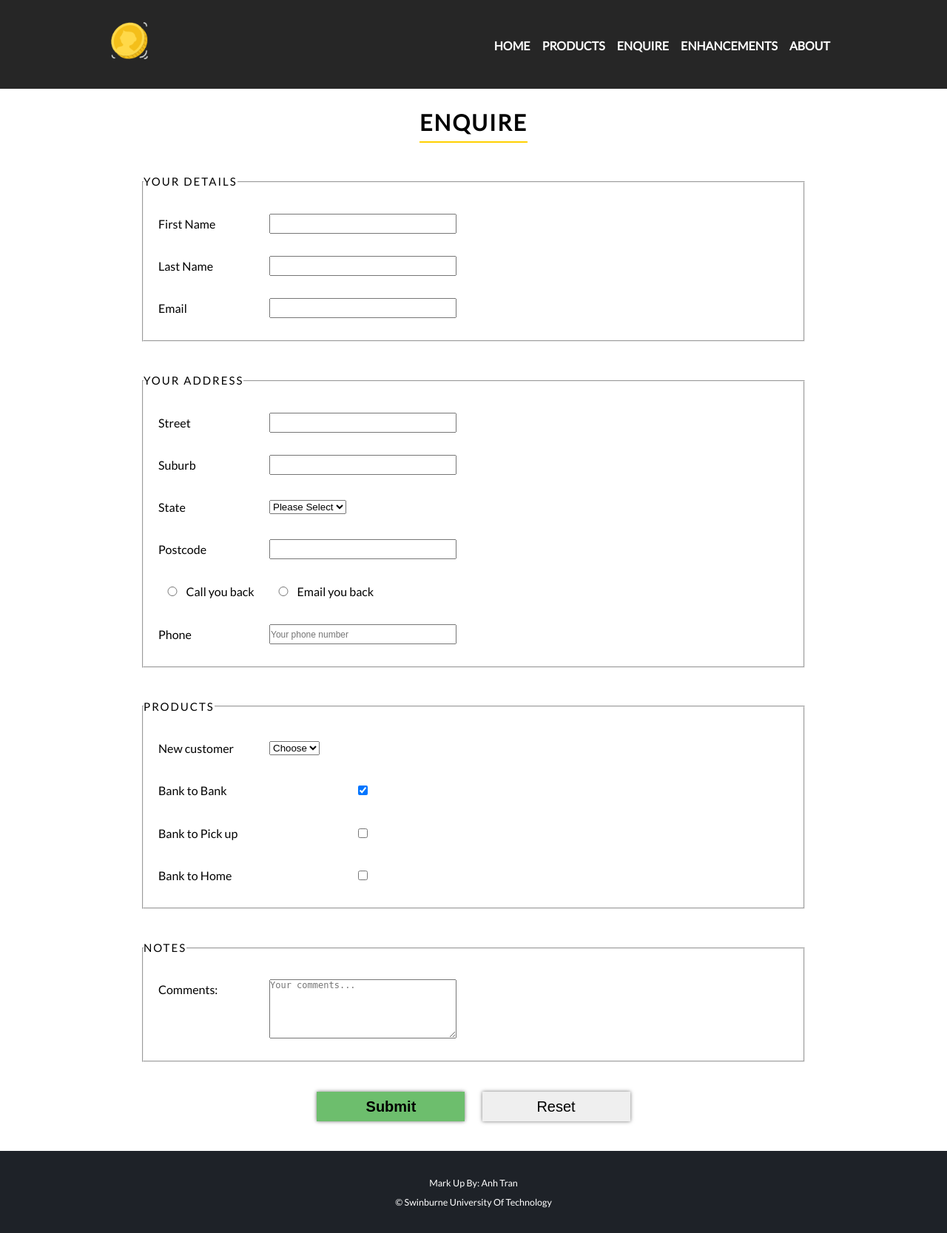
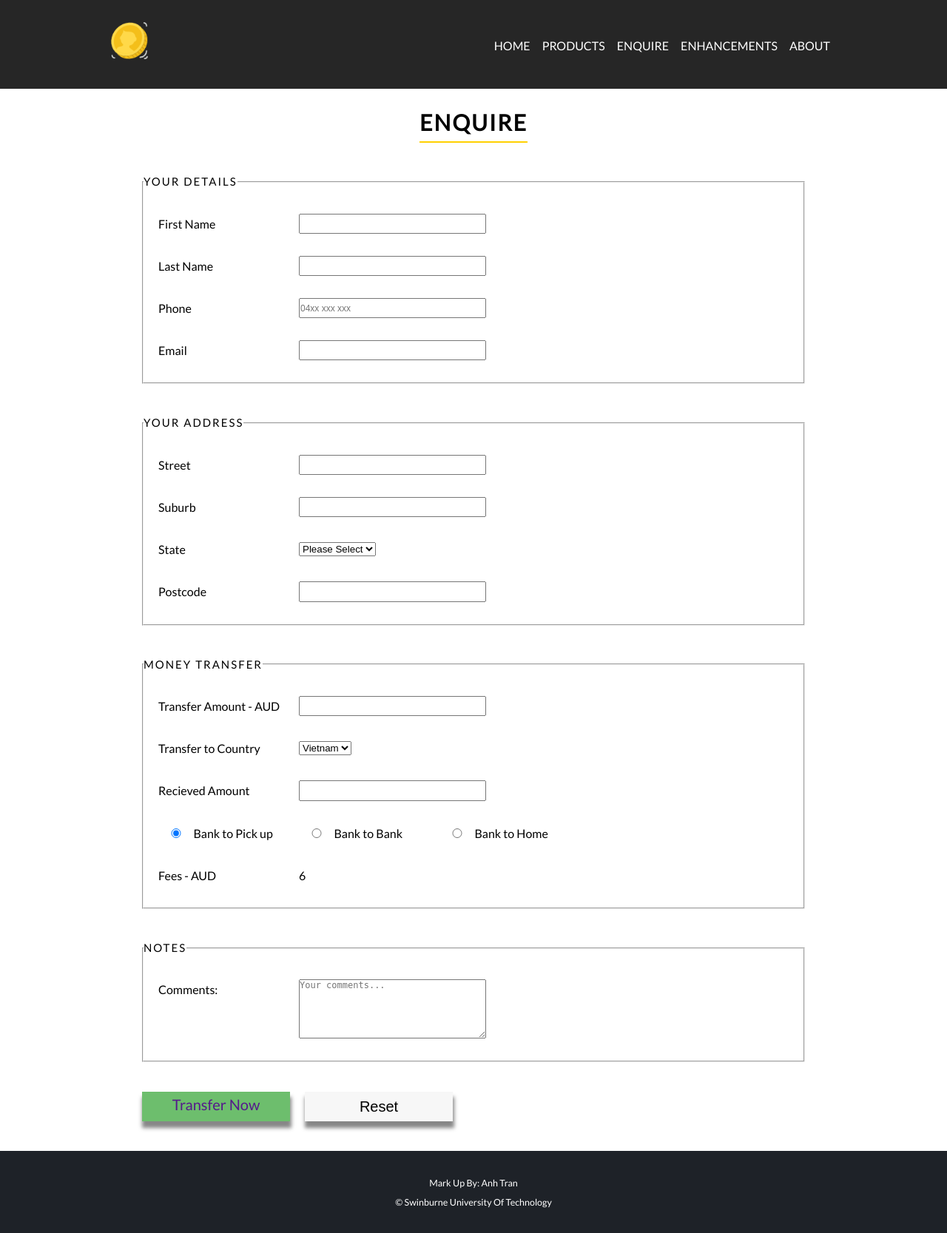
Before and after one commit to anhtran304/restaurant_assignment, a PHP site: page /enquire.html in a window 1280 px wide. Shown: the whole page at 74% size. Run offline with PHP 8.4, Linux system fonts and the light colour scheme; some libraries are stand-ins or nearby versions.

Commit message:
Finish Enquire.html with JS

```diff
--- a/enquire.html
+++ b/enquire.html
@@ -9,6 +9,7 @@
     <link rel="stylesheet" href="https://use.fontawesome.com/releases/v5.2.0/css/all.css" integrity="sha384-hWVjflwFxL6sNzntih27bfxkr27PmbbK/iSvJ+a4+0owXq79v+lsFkW54bOGbiDQ" crossorigin="anonymous"/>
     <link rel="stylesheet" href="styles/style.css"/>
     <title>Swap - Money Transfer | Enquire</title>
+    <script src="scripts/part2.js"></script>
 </head>
 <body>
     <header class="header">
@@ -55,6 +56,10 @@
                 <input type="text" name= "lastname" id="lastname" maxlength="25" pattern="^[a-zA-Z]+$" required="required"/>
             </span>
             <span>
+                <label for="phone">Phone</label>
+                <input type="text" name= "phone" id="phone" pattern="^[0-9]{10}$" placeholder="04xx xxx xxx"/>
+            </span>
+            <span>
                 <label for="email">Email</label>
                 <input type="email" name= "email" id="email" required="required"/>
             </span>
@@ -87,26 +92,22 @@
                 <label for="postcode">Postcode</label>
                 <input type="text" name= "postcode" id="postcode" pattern="^[0-9]{4}$"/>
             </span>
-            <span>
+            <!-- <span>
                 <label for="callback"><input type="radio" id="callback" name="contactback" value="callback" required="required"/>Call you back</label>
                 <label for="emailback"><input type="radio" id="emailback" name="contactback" value="emailback"/>Email you back</label>
-            </span>
-            <span>
-                <label for="phone">Phone</label>
-                <input type="text" name= "phone" id="phone" pattern="^[0-9]{10}$" placeholder="Your phone number"/>
-            </span>
+            </span> -->
         </fieldset>
         <fieldset class="u-margin-bottom-4">
-            <legend class="heading-third">Products</legend>
-            <span class="section__enquire__select">
+            <legend class="heading-third">Money Transfer</legend>
+            <!-- <span class="section__enquire__select">
                 <label for="newcustomer">New customer</label>
                 <select name="newcustomer" id="newcustomer" required="required">
                     <option value="">Choose</option>
                     <option value="yes">Yes</option>
                     <option value="no">No</option>
                 </select>
-            </span>
-            <span class="section__enquire__select">
+            </span> -->
+            <!-- <span class="section__enquire__select">
                 <label for="banktobank">Bank to Bank</label>
                 <input type="checkbox" name="products[]" value="banktobank" id="banktobank" checked="checked"/>
             </span>
@@ -117,6 +118,66 @@
             <span class="section__enquire__select">
                 <label for="banktohome">Bank to Home</label>
                 <input type="checkbox" name="products[]" value="banktohome" id="banktohome"/>
+            </span> -->
+            <span>
+                <label for="transferAmount">Transfer Amount - AUD</label>
+                <input id="transferAmount" type="number" name="transferAmount"/>
+            </span>
+            <span class="section__enquire__select">
+                <label for="country">Transfer to Country</label>
+                <select name="country" id="country" required="required">
+                    <option value="vietnam" selected>Vietnam</option>
+                    <option value="canada">Canada</option>
+                    <option value="india">India</option>
+                    <option value="uk">UK</option>
+                </select>
+            </span>
+            <span>
+                <label id="lable_recievedAmount" for="recievedAmount">Recieved Amount</label>
+                <input id="recievedAmount" type="number" name="recievedAmount"/>
+            </span>
+            <span>
+                <label for="banktopickup"><input type="radio" id="banktopickup" name="service" value="banktopickup" required="required" checked/>Bank to Pick up</label>
+                <label for="banktobank"><input type="radio" id="banktobank" name="service" value="banktobank"/>Bank to Bank</label>
+                <label for="banktohome"><input type="radio" id="banktohome" name="service" value="banktohome" />Bank to Home</label>
+            </span>
+            <span>
+                <label for="fees">Fees - AUD</label>
+                <label id="fees">6</label>
+            </span>
+        </fieldset>
+        <fieldset id="recievedAddressField" class="u-margin-bottom-4">
+            <legend class="heading-third">Reciever details</legend>
+            <span>
+                <label for="recievedName">Name</label>
+                <input type="text" name="recievedName" id="recievedName" maxlength="25" pattern="^[a-zA-Z]+$"/>
+            </span>
+            <span>
+                <label for="recievedPhone">Phone</label>
+                <input type="text" name="recievedPhone" id="recievedPhone" pattern="^[0-9]{10}$" />
+            </span>
+            <span>
+                <label for="recievedAddress">Address</label>
+                <input type="text" name="recievedAddress" id="recievedAddress" maxlength="40" />
+            </span>
+            <span>
+                <label for="recievedCity">City</label>
+                <input type="text" name="recievedAddress" id="recievedCity" maxlength="40" />
+            </span>
+        </fieldset>
+        <fieldset id="recievedBankField" class="u-margin-bottom-4">
+            <legend class="heading-third">Reciever Bank details</legend>
+            <span>
+                <label for="recievedBankAcount">Account Number</label>
+                <input type="text" name="recievedBankAcount" id="recievedBankAcount" maxlength="25" pattern="^[a-zA-Z]+$"/>
+            </span>
+            <span>
+                <label for="recievedAccountName">Account Name</label>
+                <input type="text" name="recievedAccountName" id="recievedAccountName" pattern="^[0-9]{10}$"/>
+            </span>
+            <span>
+                <label for="recievedBankName">Bank Name</label>
+                <input type="text" name="recievedBankName" id="recievedBankName" maxlength="40" />
             </span>
         </fieldset>
         <fieldset class="u-margin-bottom-4">
@@ -126,8 +187,9 @@
                 <textarea placeholder="Your comments..." id="comments" name="comments" rows="6" cols="40"></textarea>
             </span>
         </fieldset>
-        <p class="u-margin-bottom-4 u-text-center">
-            <input class="btn btn__bold btn__success u-margin-right-2" type="submit" value="Submit"/>
+        <p class="u-margin-bottom-4 u-text-center display-flex">
+            <span class="btn btn__bold btn__success u-margin-right-2"><a href="">Transfer Now</a></span>
+            <!-- <input class="" type="submit" value="Transfer Now"/> -->
             <input class="btn" type="reset" value="Reset"/>
         </p>
         </form>
--- a/sass/abstracts/_variables.scss
+++ b/sass/abstracts/_variables.scss
@@ -3,11 +3,16 @@ $color-primary: #ffd000;
 $color-primary-light: #ffe570;
 $color-black: #262626;
 $color-black-light: #1e2228;
+$color-gey: #D3D3D3;
 $color-white: #fff;
 $color-grey: #f7f7f7;
 $color-blue: #2f8cf7;
 $color-blue-light: #97AAC3;
 
+// BUTTON
+$color-btn-success: rgb(109, 190, 109);
+$color-btn-success-hover: rgb(98, 168, 98);
+
 // GRID
 $grid-width: 114rem;
 $gutter-vertical: 8rem;
--- a/sass/base/_base.scss
+++ b/sass/base/_base.scss
@@ -24,7 +24,7 @@ fieldset {
         margin-left: 2rem;
     }
     label {
-        width: 15rem;
+        width: 19rem;
     }
     input, textarea {
         width: 30%;
--- a/sass/base/_typography.scss
+++ b/sass/base/_typography.scss
@@ -38,6 +38,24 @@ footer {
 
     @include alink;
 
+}
+
+a {
+    font-weight: 400;
+    text-decoration: none;
+    -webkit-transition: all 0.4s ease-in-out;
+    -moz-transition: all 0.4s ease-in-out;
+    -ms-transition: all 0.4s ease-in-out;
+    -o-transition: all 0.4s ease-in-out;
+
+    &:hover {
+        text-decoration: underline;
+        color: rgba(0, 0, 0, 0.6);
+    }
+
+    &:focus {
+        text-decoration: none;
+    }
 }
 
 .heading-primary {
--- a/sass/components/_button.scss
+++ b/sass/components/_button.scss
@@ -3,14 +3,24 @@
   height: 4rem;
   width: 20rem;
   font-size: 2rem;
-  box-shadow: 0px 0px 5px 0px rgba(0, 0, 0, 0.55);
+  box-shadow: 1px 8px 5px 1px rgba($color-black, 0.55);
   cursor: pointer;
+  background-color: $color-grey;
+
+  &:active {
+    box-shadow: 0 4px rgba($color-black, 0.55);
+    transform: translateY(4px);
+  }
 
   &__bold {
     font-weight: bold;
   }
 
   &__success {
-    background-color: rgb(109, 190, 109);
+    background-color: $color-btn-success;
+
+    &:hover {
+    background-color: $color-btn-success-hover;
+    }
   }
 }
--- a/sass/pages/_about.scss
+++ b/sass/pages/_about.scss
@@ -22,6 +22,9 @@
         padding:2px;
         background: $color-grey;
     }
+    a {
+        color: $color-primary;
+    }
     th{
         border: none;
     }
@@ -42,6 +45,7 @@
     justify-content: center;
 
     a {
+        color: $color-black-light;
         margin-right: 1rem;
         &:last-child{
             margin-right: 0;
--- a/sass/pages/_enquire.scss
+++ b/sass/pages/_enquire.scss
@@ -8,5 +8,9 @@
         &__select {
             align-items: center;
             }
+
+        a:hover {
+            text-decoration: none;
+        }
     }
 }
--- a/styles/style.css
+++ b/styles/style.css
@@ -41,7 +41,7 @@ fieldset span {
   margin-left: 2rem; }
 
 fieldset label {
-  width: 15rem; }
+  width: 19rem; }
 
 fieldset input, fieldset textarea {
   width: 30%; }
@@ -108,6 +108,19 @@ footer {
   footer a:active, footer a:hover {
     color: #ffd000; }
 
+a {
+  font-weight: 400;
+  text-decoration: none;
+  -webkit-transition: all 0.4s ease-in-out;
+  -moz-transition: all 0.4s ease-in-out;
+  -ms-transition: all 0.4s ease-in-out;
+  -o-transition: all 0.4s ease-in-out; }
+  a:hover {
+    text-decoration: underline;
+    color: rgba(0, 0, 0, 0.6); }
+  a:focus {
+    text-decoration: none; }
+
 .heading-primary {
   color: #1e2228;
   text-transform: uppercase;
@@ -222,12 +207,18 @@ footer {
   height: 4rem;
   width: 20rem;
   font-size: 2rem;
-  box-shadow: 0px 0px 5px 0px rgba(0, 0, 0, 0.55);
-  cursor: pointer; }
+  box-shadow: 1px 8px 5px 1px rgba(38, 38, 38, 0.55);
+  cursor: pointer;
+  background-color: #f7f7f7; }
+  .btn:active {
+    box-shadow: 0 4px rgba(38, 38, 38, 0.55);
+    transform: translateY(4px); }
   .btn__bold {
     font-weight: bold; }
   .btn__success {
     background-color: #6dbe6d; }
+    .btn__success:hover {
+      background-color: #62a862; }
 
 .row {
   max-width: 114rem;
```
Also changed, not shown: other parts of sass/base/_typography.scss (+0 -40 lines), other parts of styles/style.css (+6 -28 lines), scripts/part2.js (added, +81 -0 lines), scripts/enhancements.js (added), 1 other file.
